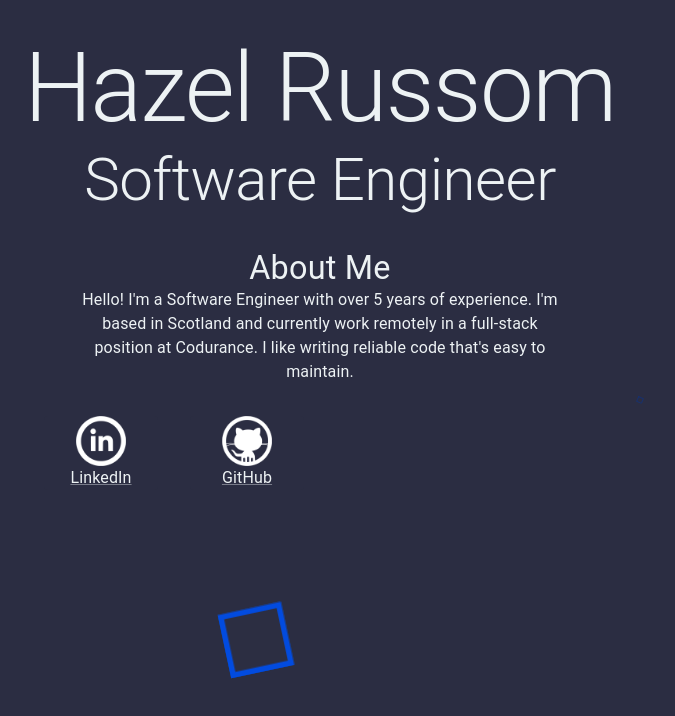
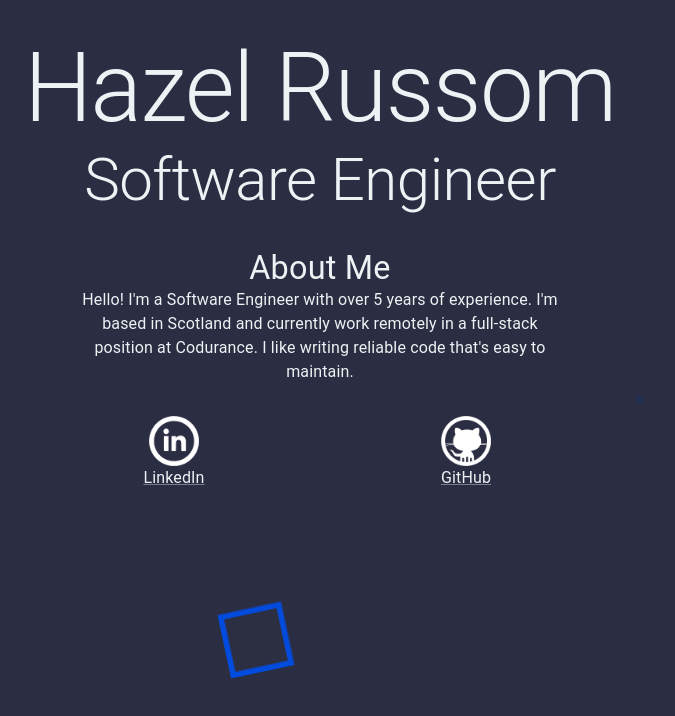
Before and after one commit to HazelRussom/hazelrussom.github.io, a React (Create React App) app: page / in a window 1280 px wide. Shown: the top 716 px of the page, without its empty margins (320-995 px from the left). Built offline with nearby package versions, Linux system fonts and the light colour scheme.

Commit message:
Fix spacing on links

```diff
--- a/src/Links.js
+++ b/src/Links.js
@@ -5,10 +5,10 @@ import LinkCard from "./LinkCard"
 export default function Links() {
   return (
     <Grid container spacing={4} justify="center" >
-      <Grid item xs={3}>
+      <Grid item xs={6}>
         <LinkCard title="LinkedIn" link="https://www.linkedin.com/in/daniel-russom/" image="LinkedIn.png"/>
       </Grid>
-      <Grid item xs={3}>
+      <Grid item xs={6}>
         <LinkCard title="GitHub" link="https://github.com/DanielRussom/" image="Github.png"/>
       </Grid>
     </Grid>
```
